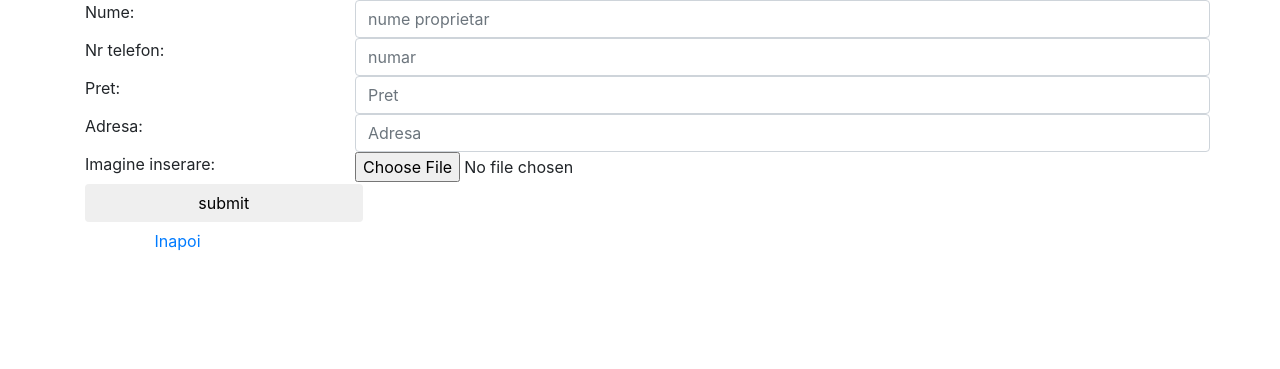
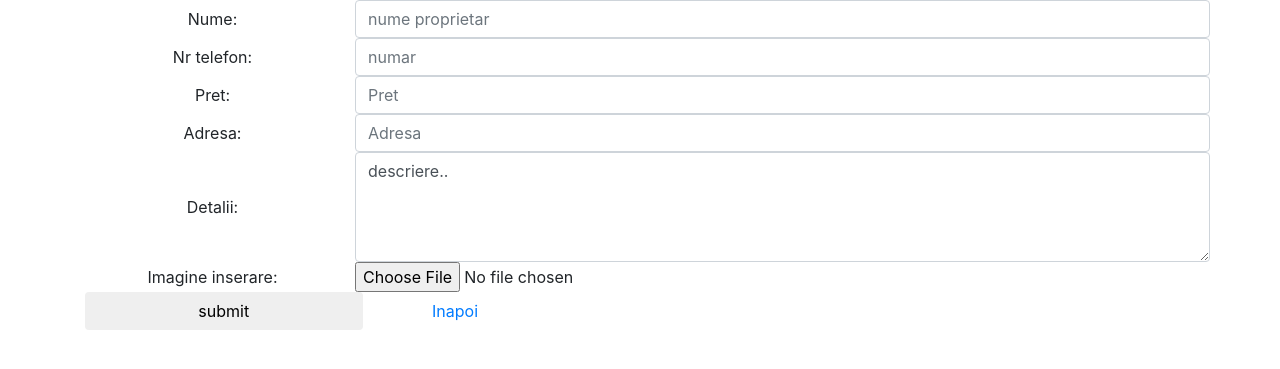
Before and after one commit to BranDavidIonel/ApartamenteDeInchiriat, a CodeIgniter app: page /database/index.php/c_admin/create in a window 1280 px wide. Shown: the part 96-465 px from the top of the page. Run offline with CodeIgniter, Linux system fonts and the light colour scheme; some libraries are stand-ins or nearby versions.

Commit message:
pregatire pentru adaugat coloana descriere

```diff
--- a/application/controllers/c_admin.php
+++ b/application/controllers/c_admin.php
@@ -52,6 +52,7 @@ class C_admin extends CI_Controller{
        'telefon'=>$this->input->post('nrTelefon'),
         'pret'=>$this->input->post('pret'),
          'adresa'=>$this->input->post('adresa'),
+          'descriere'=>$this->input->post('descriere'),
           'imagine'=>$image_up
         /*'imagine'=>$this->input->post('imagine'),*/    );
 
@@ -59,9 +60,13 @@ class C_admin extends CI_Controller{
 
          $this->load->model('queries');
          if($this->queries->addPost($data)){
-             $this->session->set_flashdata('msg','Sa salvat cu succes!');
+             //$this->session->set_flashdata('msg','Sa salvat cu succes!');
          }else{
-             $this->session->set_flashdata('msg','Nu sa salvat!');
+            // $this->session->set_flashdata('msg','Nu sa salvat!');
+            echo "".$this->queries->addPost($data);
+            echo "".$this->input->post('descriere');
+
+             exit();
 
          }
          redirect('c_admin/index');
--- a/application/models/queries.php
+++ b/application/models/queries.php
@@ -10,7 +10,8 @@ class Queries extends CI_Model{
     public  function addPost($data){
         $this->load->database();
 
-        $this->db->insert('apartamente',$data);
+        return $this->db->insert('apartamente',$data);
+
     }
     public function getSinglePost($id){
         $this->db->select('id,nume,telefon,pret,adresa,imagine')->where('id',$id)->from('apartamente');
--- a/application/views/v_create.php
+++ b/application/views/v_create.php
@@ -8,11 +8,13 @@ include_once 'header.php';
       /*if($msg=$this->session->flashdata('msg')):?>
             echo $msg;
             endif;
+       */
+       ?>
+       <?php
+        echo form_open_multipart('c_admin/save',['class'=>'form-inline']);
+        ?>
 
-        echo form_open_multipart('c_admin/save',['class'=>'form-inline']);
-        */
 
-     ?>
       <div class="row">
   <label for="name" class="col-lg-3">Nume:</label>
 
@@ -27,7 +29,8 @@ include_once 'header.php';
    <?php echo form_input(['name'=>'pret','placeholder'=>'Pret','class'=>'form-control col-lg-9']); ?>
   <label for="name" class="col-lg-3">Adresa:</label>
    <?php echo form_input(['name'=>'adresa','placeholder'=>'Adresa','class'=>'form-control col-lg-9']); ?>
-
+  <label for="name" class="col-lg-3">Detalii:</label>
+  <?php echo form_textarea(['name'=>'descriere', 'value'=>'descriere..', 'class' => 'form-control col-lg-9','rows' => '4', 'cols' => '40']); ?>
   <label for="name" class="col-lg-3">Imagine inserare:</label>
   <?php echo form_upload(['name'=>'userfile','value'=>'Save']); ?>
  </div>
```
Also changed, not shown: assets/imagini/36412430_1885549328155491_3458690494354161664_o.jpg (deleted), assets/imagini/IMG_20170421_141117.jpg (deleted), assets/imagini/IMG_20170421_141508.jpg (deleted), assets/imagini/brasov2018.jpg (deleted), assets/imagini/brasov20181.jpg (deleted), assets/imagini/brasov20182.jpg (deleted).
